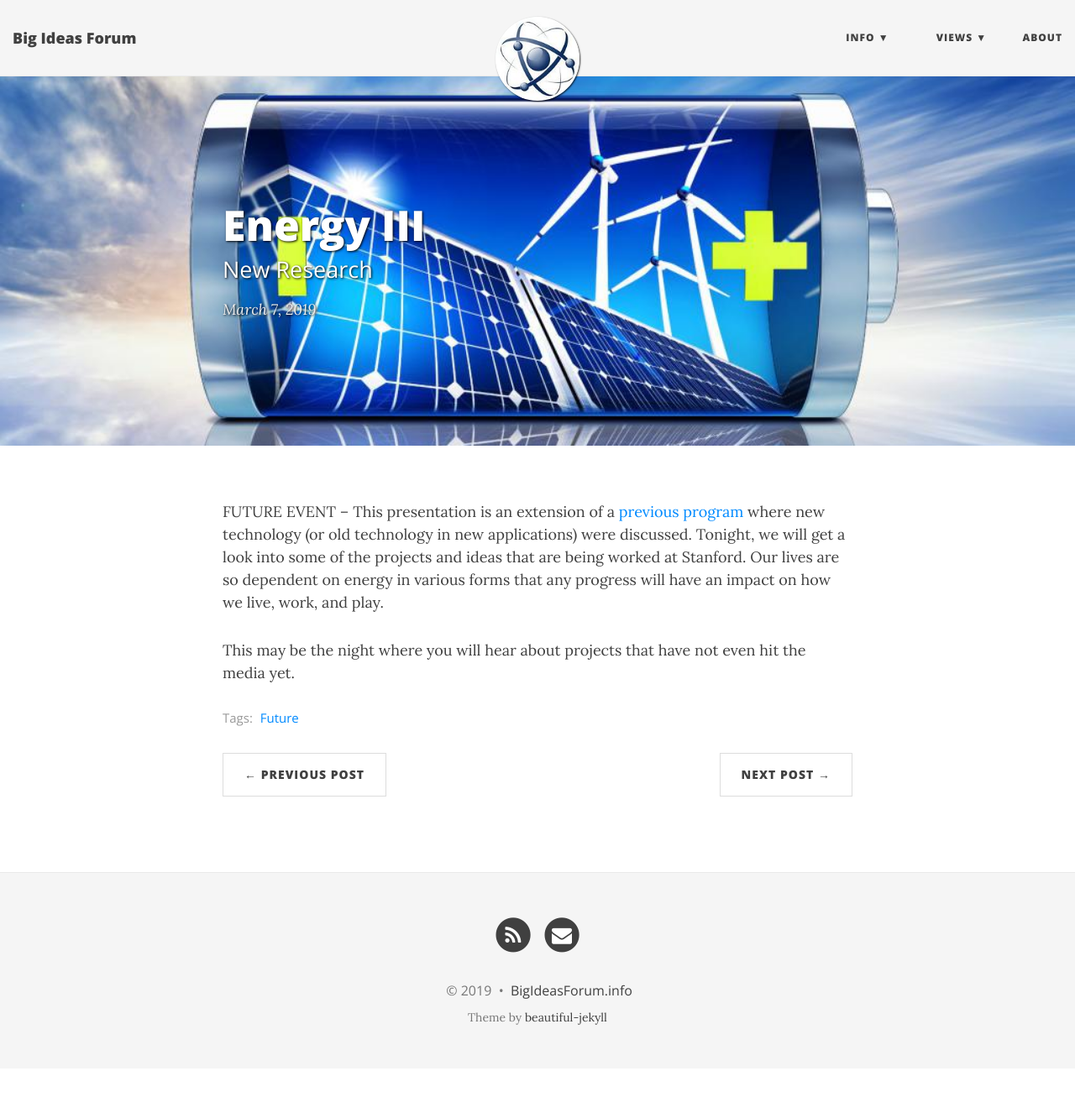
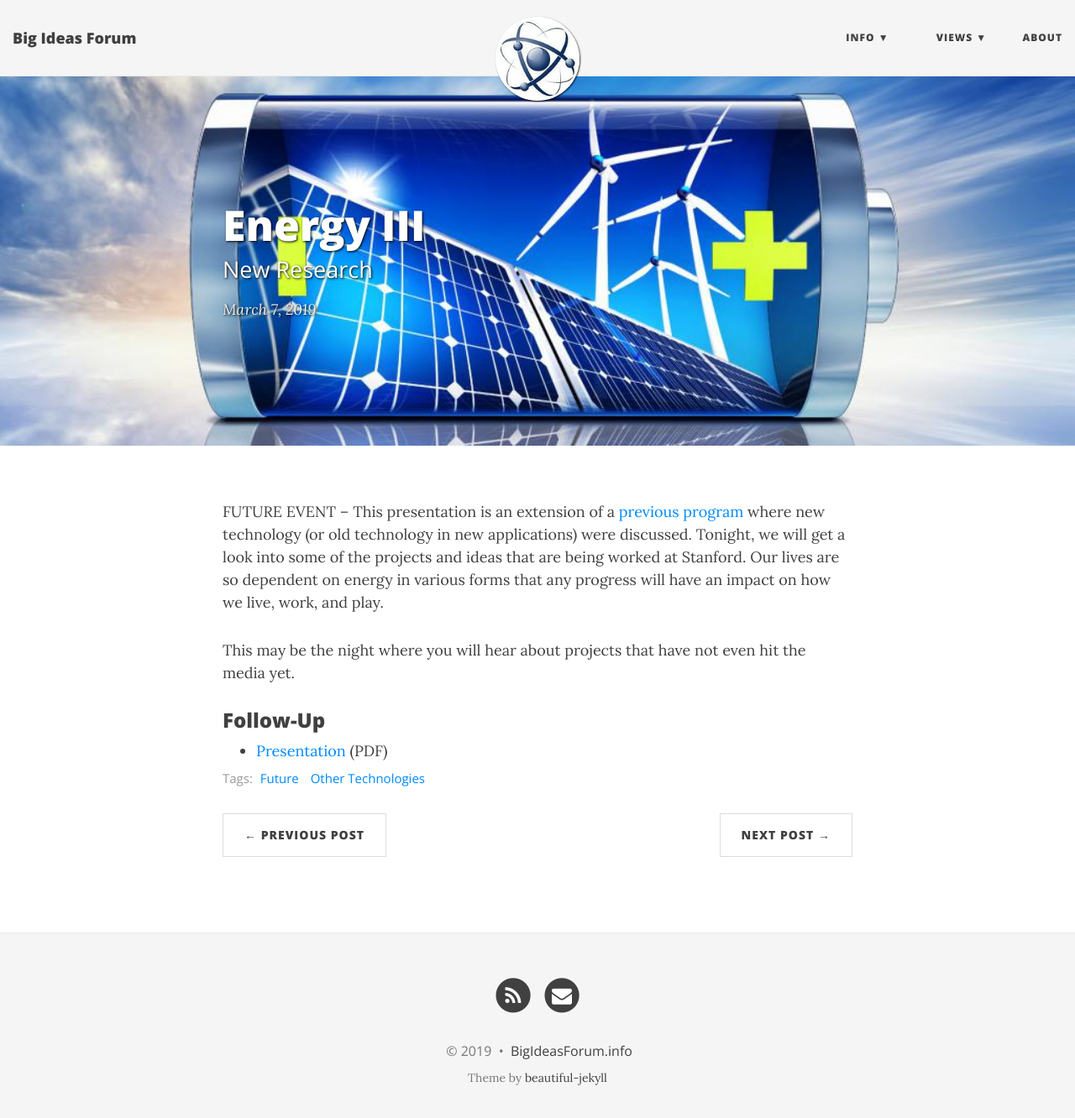
Before and after one commit to BigIdeasForum/bigideasforum.github.io, a Jekyll site: the page built from _posts/2019/2019-03-07-energy.md, in a window 1280 px wide and 1345 px high. Shown: the top 1332 px of the window at 84% size. Built offline with Jekyll 4.4.1, drawn with Linux system fonts in a browser that asks for light colours; nearby versions of some CDN libraries.

Commit message:
add followup to latest event

```diff
--- a/_posts/2019/2019-03-07-energy.md
+++ b/_posts/2019/2019-03-07-energy.md
@@ -4,10 +4,14 @@ title:  Energy III
 subtitle: New Research
 date:   2019-03-07 19:00:00
 categories: Torben
-tags: [Future]
+tags: [Future, Other Technologies]
 bigimg: /img/energy-iii.jpg
 ---
 
 FUTURE EVENT -- This presentation is an extension of a [previous program](http://bigideasforum.info/2018/09/06/energy-2/) where new technology (or old technology in new applications) were discussed. Tonight, we will get a look into some of the projects and ideas that are being worked at Stanford. Our lives are so dependent on energy in various forms that any progress will have an impact on how we live, work, and play.
 
 This may be the night where you will hear about projects that have not even hit the media yet.
+
+### Follow-Up
+
+* [Presentation](/assets/present/2019/energy-iii.pdf) (PDF)
```
Also changed, not shown: 1 other file.
